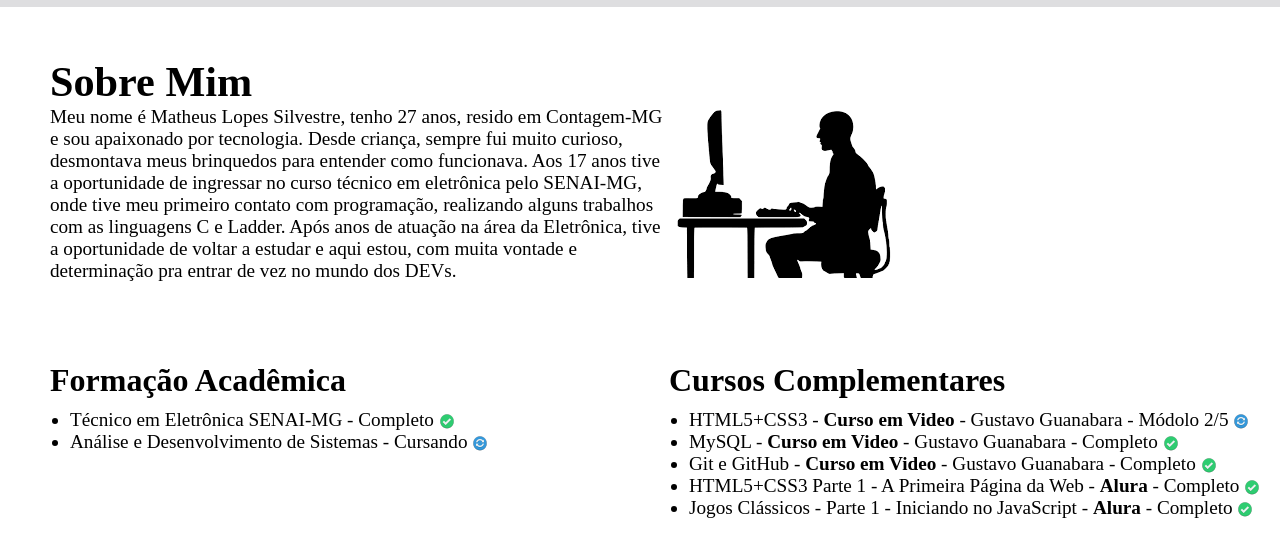
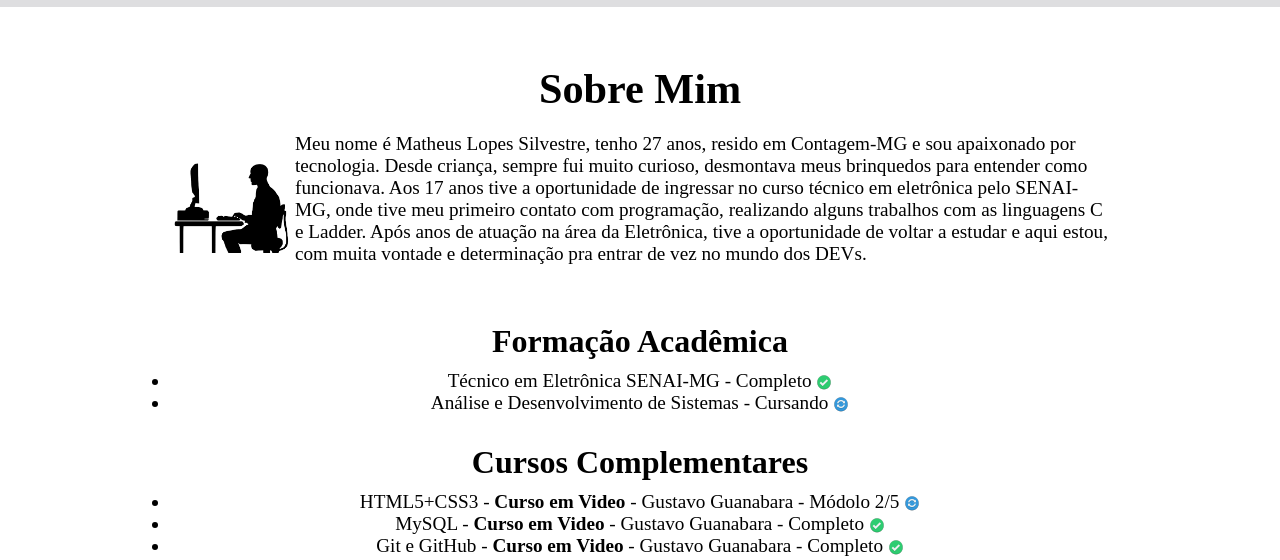
Before and after one commit to Matheusls7/Portifolio, a plain HTML site: page index.html in a window 1280 px wide. Shown: the part 374-934 px from the top of the page. Drawn offline with Linux system fonts and the light colour scheme.

Commit message:
12.03.22-1.1

```diff
--- a/index.html
+++ b/index.html
@@ -17,23 +17,17 @@
     </p>
 </header>
 <main>
-  <article>
     <section class="SobreMim">
       <h2 class="TituloSecundario">Sobre Mim</h2>
+      <img class="FotoDireita" src="imagens/desenvolvedor.png" alt="desenvolvedor">
         <p>
           Meu nome é Matheus Lopes Silvestre, tenho 27 anos, resido em Contagem-MG e sou apaixonado por tecnologia. Desde criança, sempre fui muito curioso, desmontava meus brinquedos para entender como funcionava. Aos 17 anos tive a oportunidade de ingressar no curso técnico em eletrônica pelo SENAI-MG, onde tive meu primeiro contato com programação, realizando alguns trabalhos com as linguagens C e Ladder. Após anos de atuação na área da Eletrônica, tive a oportunidade de voltar a estudar e aqui estou, com muita vontade e determinação pra entrar de vez no mundo dos DEVs.
         </p>
   </section>
 
-    <section class="FotoDireita">
-      <img src="imagens/desenvolvedor.png" alt="desenvolvedor">
-    </section>
-  </article>
-
-  <article>
   <section class="FormaçãoAcademica">
     <h3>Formação Acadêmica</h3>
-        <ul>
+    <ul class="listas">
       <li>Técnico em Eletrônica SENAI-MG - Completo <img class="FotoIcone" src="imagens/completo.png" alt=""></li>
       <li>Análise e Desenvolvimento de Sistemas - Cursando <img class="FotoIcone" src="imagens/cursando.png" alt=""></li>
     </ul>
@@ -41,7 +35,7 @@
 
   <section class="CursosComplementares">
       <h3>Cursos Complementares</h3>
-        <ul>
+      <ul class="listas">
         <li>HTML5+CSS3 - <strong>Curso em Video</strong> - Gustavo Guanabara - Módolo 2/5 <img class="FotoIcone" src="imagens/cursando.png" alt=""></li>
         <li>MySQL - <strong>Curso em Video</strong> - Gustavo Guanabara - Completo <img class="FotoIcone" src="imagens/completo.png" alt=""></li>
         <li>Git e GitHub - <strong>Curso em Video</strong> - Gustavo Guanabara - Completo <img class="FotoIcone" src="imagens/completo.png" alt=""></li>
@@ -49,9 +43,10 @@
         <li>Jogos Clássicos - Parte 1 - Iniciando no JavaScript - <strong>Alura</strong> - Completo <img class="FotoIcone" src="imagens/completo.png" alt=""></li>
       </ul>
   </section>
-  </article>
+
 </main>
 <footer>
+  <h3>Mídias sociais</h3>
   <a href="https://www.facebook.com/profile.php?id=100002107856482" target="_blank" rel="external"><img class="ImagemRedes" src="imagens/Facebook-icon.png" alt="facebook"></a>
   <a href="https://github.com/Matheusls7" target="_blank" rel="external"><img class="ImagemRedes" src="imagens/Github-icon.png" alt="github"></a>
   <a href="https://www.instagram.com/matheus_ls8/" target="_blank" rel="external"><img class="ImagemRedes" src="imagens/Instagram-icon.png" alt="instagram"></a>
--- a/style.css
+++ b/style.css
@@ -4,7 +4,6 @@
     margin: 0px;
     padding: 0px;
 }
-
 header{
     text-align: center;
     font-size: 1.2em;
@@ -18,23 +17,22 @@ header{
 .FotoIcone{
     vertical-align: middle;
 }
-
-main{
-    margin-left: 50px;
-}
 .TituloSecundario{
+    margin-bottom: 20px;
     font-size: 2.2em;
-    margin-top: 50px;
+    text-align: center;
+    clear: left;
 }
 .SobreMim{
-    display: inline-block;
+    padding: 3em 0;
     font-size: 1.2em;
-    width: 50%;
+    width: 940px;
+    margin: 0 auto;
 }
 .FotoDireita{
-    display: inline-block;
-    vertical-align: bottom;
-    width: auto;
+    width: 120px;
+    float: left;
+    margin: 0 5px 5px 0;
 }
 
 h3{
@@ -46,18 +44,23 @@ ul{
     font-size: 1.2em;
 }
 .FormaçãoAcademica{
-    display: inline-block;
-    width: 50%;
-    margin-top: 80px;
+    width: 940px;
+    margin: auto;
+    text-align: center;
+    margin-bottom: 30px;
 }
 .CursosComplementares{
-    display: inline-block;
-    width: auto;
-    vertical-align: top;
-    margin-top: 80px;
+    width: 940px;
+    margin: auto;
+    text-align: center;
+}
+.listas{
+    margin: auto;
+    text-align: center;
 }
 
 footer{
+    background-color: rgb(238, 237, 237);
     margin-top: 100px;
     text-align: center;
 }
@@ -65,3 +68,16 @@ footer{
     margin-left: 7px;
     margin-right: 7px;
 }
+footer h3{
+    text-align: center;
+    font-size: 1em;
+}
+
+@media screen and (max-width: 480px){
+    .SobreMim, .CursosComplementares, .FormaçãoAcademica{
+        width: 80%;
+    }
+    footer h3{
+        font-size: 0.7em;
+    }
+}
```
Lines whose indentation alone changed are shown as unchanged.
